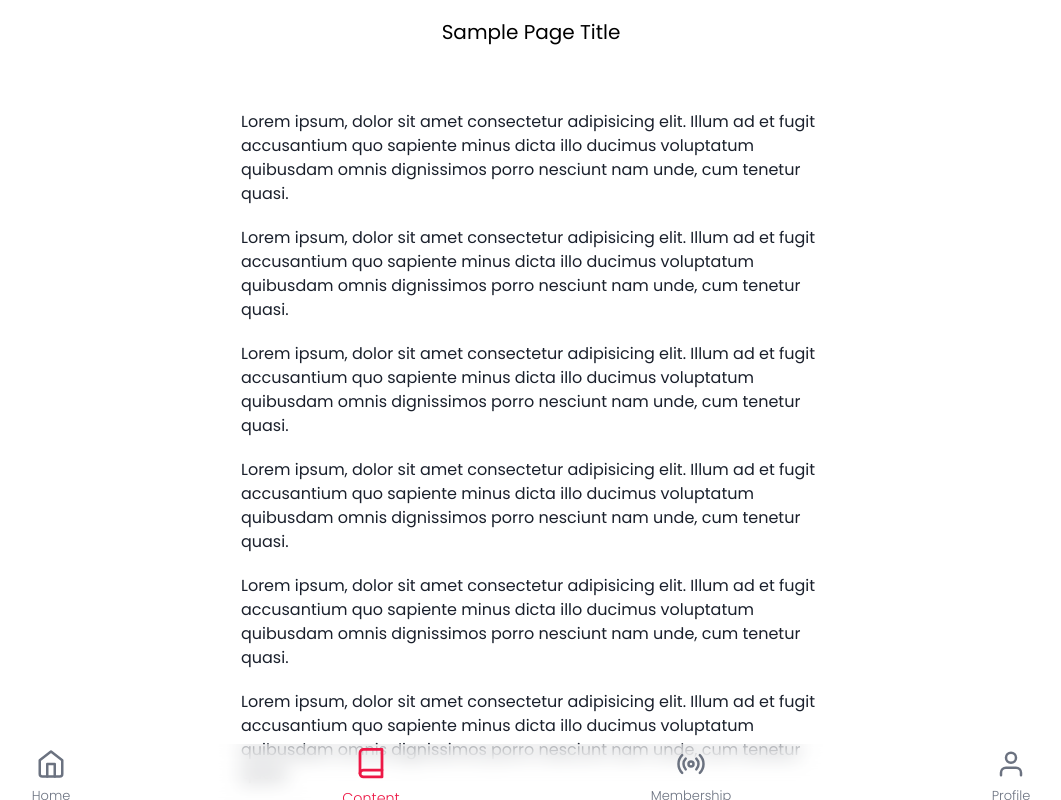
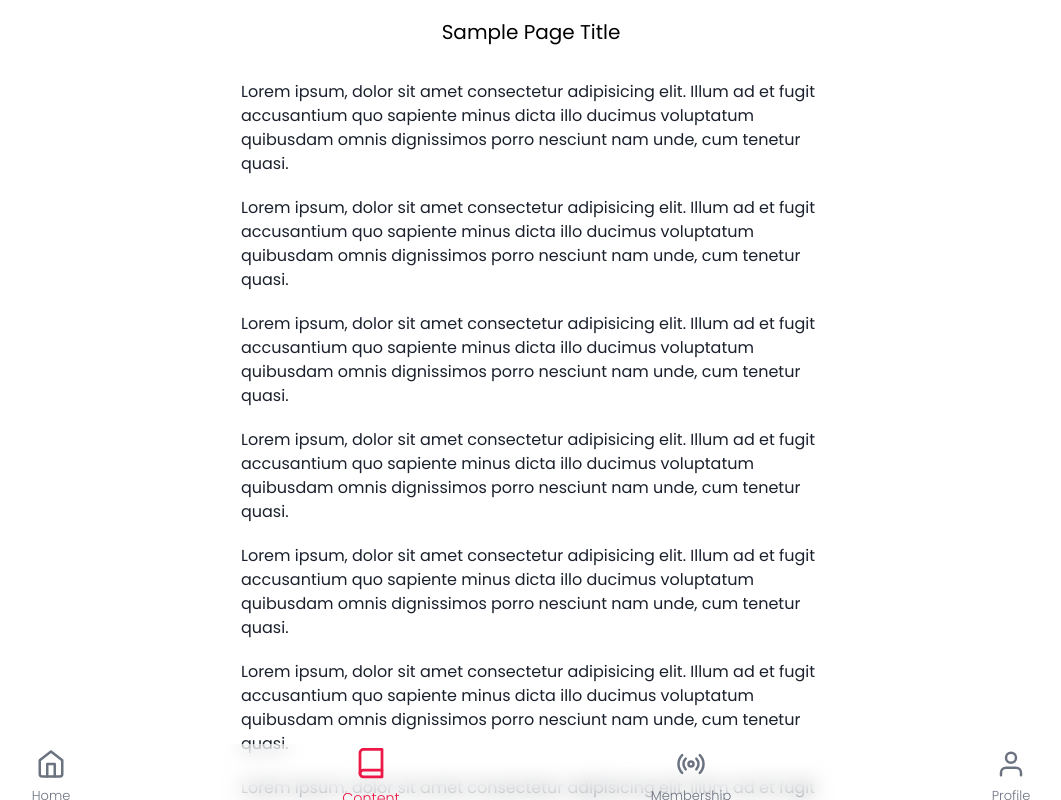
Before and after one commit to tetradatateknologi/chakra-pwa-kit, a React (Vite) app: page /content in a window 1280 px wide. Shown: the whole page, without its empty margins (109-1170 px from the left). Built offline with nearby package versions, Linux system fonts and the light colour scheme.

Commit message:
fix bug layout

```diff
--- a/src/layouts/mobile/index.tsx
+++ b/src/layouts/mobile/index.tsx
@@ -30,11 +30,11 @@ export default function MobileLayout(props: MobileLayoutProps) {
             width={"100%"}
             height={"100dvh"}
             overflowY={hiddenScroll ? "hidden" : "scroll"}
-            p={{ base: "15px", md: "30px" }}
+            paddingX={{ base: "15px", md: "30px" }}
+            paddingTop={pageTitle == "" ? 10 : 20}
+            paddingBottom={simpleMode ? 0 : 20}
           >
-            <Stack paddingTop={pageTitle == "" ? 0 : 20} paddingBottom={simpleMode ? 0 : 20}>
-              {children}
-            </Stack>
+            {children}
           </Stack>
           <BottomNavigation simpleMode={simpleMode} />
         </VStack>
```
